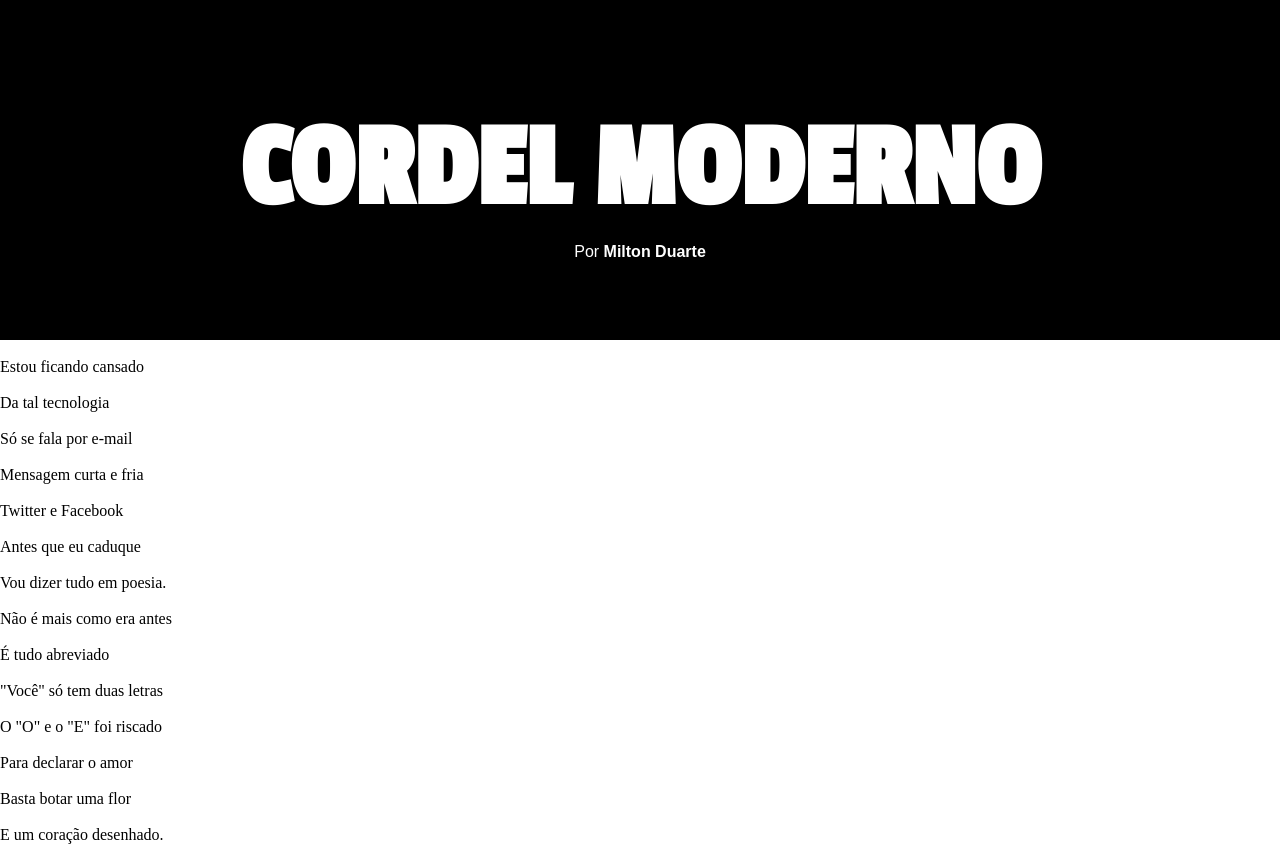
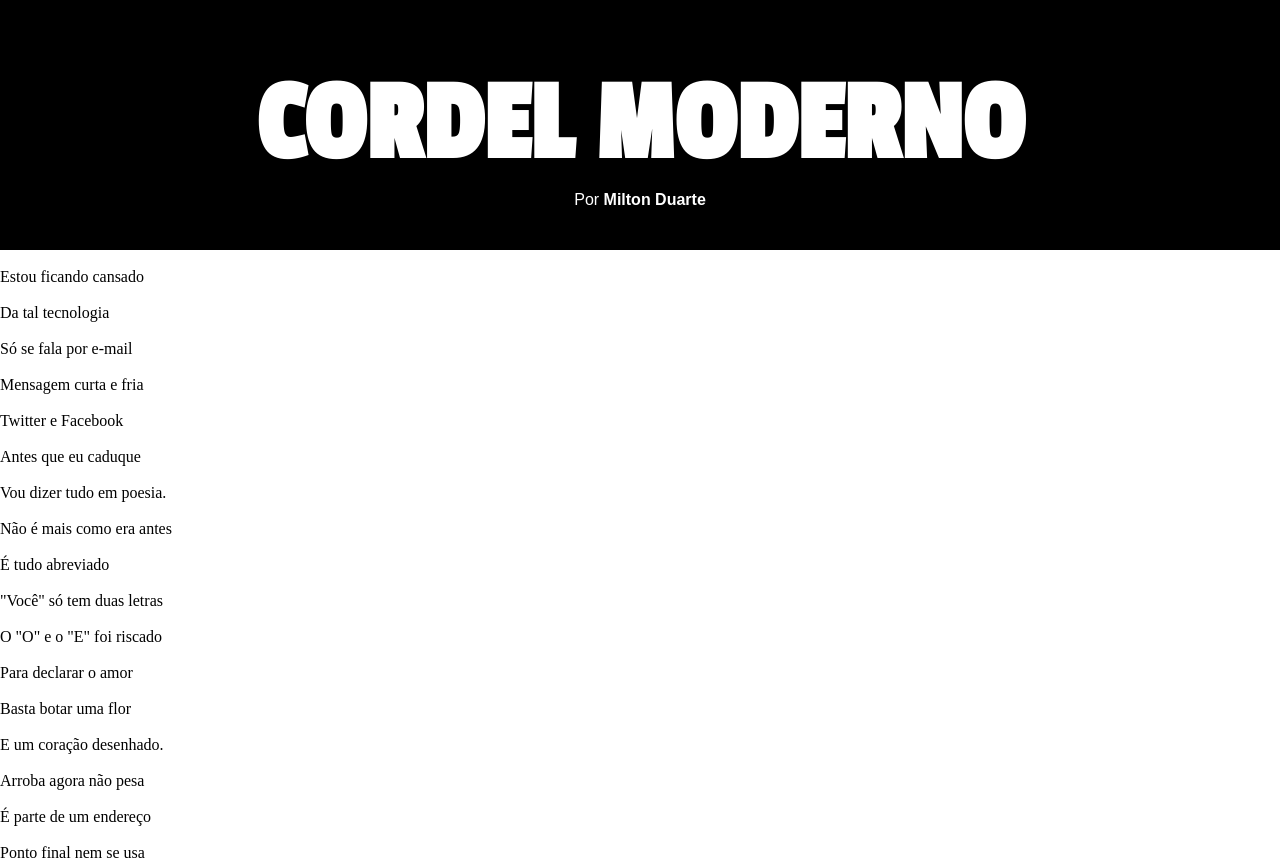
Before and after one commit to Gabriel-B-R/html-css, a plain HTML site: page exercicios/desafios/d12/projeto_cordel/index.html in a window 1280 px wide. Shown: the top 858 px of the page. Drawn offline with Linux system fonts and the light colour scheme.

Commit message:
Concertei título

```diff
--- a/exercicios/desafios/d12/projeto_cordel/style.css
+++ b/exercicios/desafios/d12/projeto_cordel/style.css
@@ -14,15 +14,15 @@
 header {
     background-color: black;
     height: 340px;
+    max-height: 250px;
     position: relative;
 }
 
 header h1 {
-    font: normal bold 7.5em var(--fonte-titulo);
+    font: normal bold 9vw var(--fonte-titulo);
     color: white;
     text-align: center;
     width: 100%;
-    min-width: 850px;
 
     position: absolute;
     top: 50%;
@@ -34,7 +34,12 @@ header h2 {
     font: normal normal 1em Arial, Helvetica, sans-serif;
     color: white;
     text-align: center;
-    padding-top: 243px;
+    padding-top: 50px;
+
+    position: absolute;
+    top: 70%;
+    left: 50%;
+    transform: translate(-50%, -50%);
 }
 
 header a {
```
